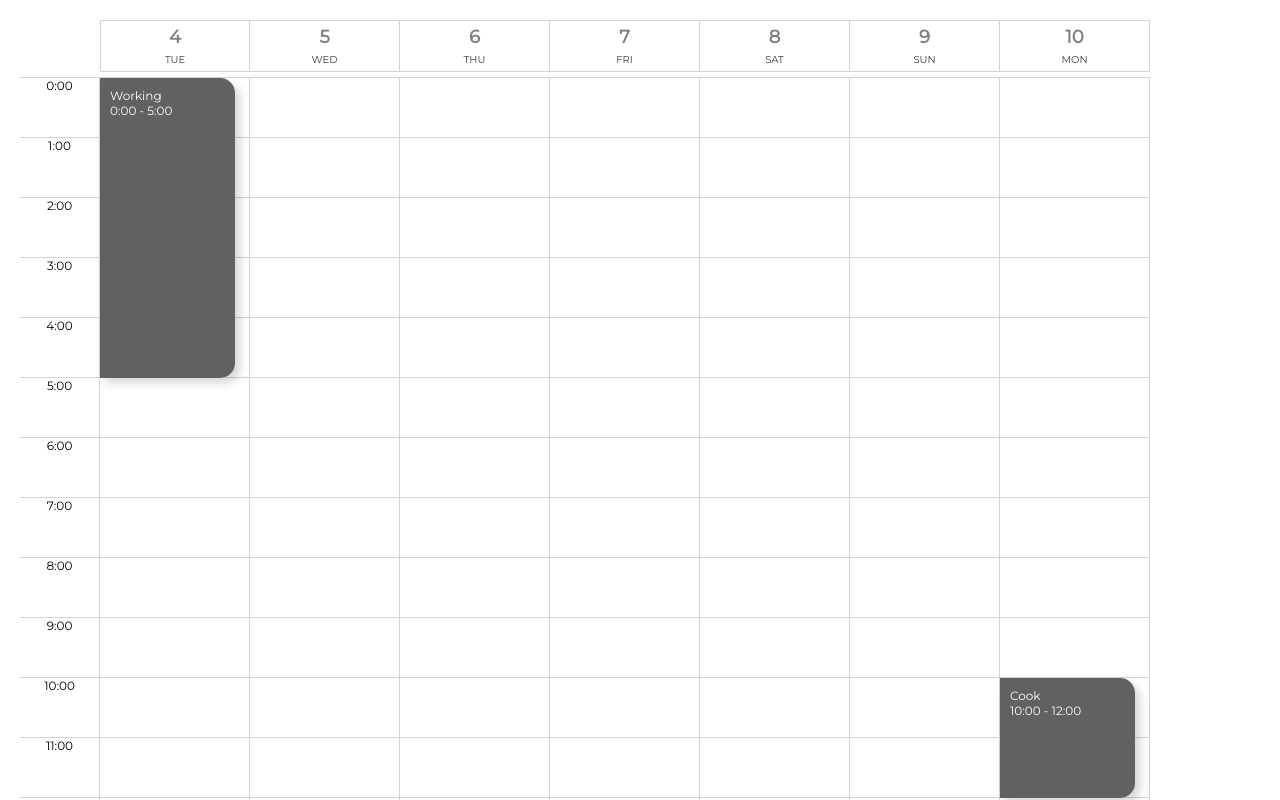
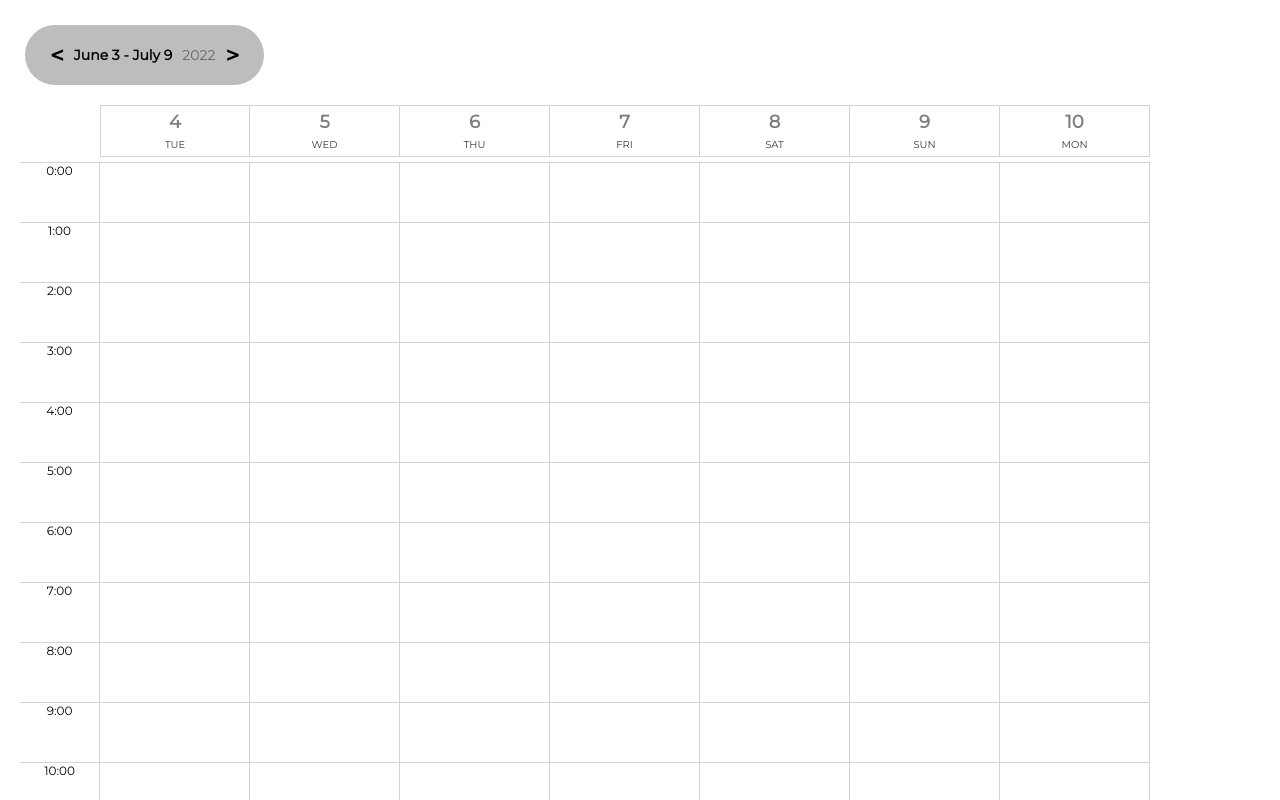
Before and after one commit to bulnez/more, a React (Create React App) app: page / in a window 1280 px wide. Shown: the top 800 px of the page. Built offline with nearby package versions, Linux system fonts and the light colour scheme.

Commit message:
MORE-011 [add] changing weeks functionality

```diff
--- a/src/common/common.js
+++ b/src/common/common.js
@@ -39,9 +39,9 @@ export const initBlocks = [
     day: 1,
     from: 0,
     to: 5,
+    week: 27,
     name: "Working",
     isTemporary: false,
-    editMode: false,
   },
   {
     id: uuid(),
@@ -49,9 +49,9 @@ export const initBlocks = [
     day: 3,
     from: 15,
     to: 18,
+    week: 27,
     name: "Fitness",
     isTemporary: false,
-    editMode: false,
   },
   {
     id: uuid(),
@@ -59,9 +59,9 @@ export const initBlocks = [
     day: 7,
     from: 10,
     to: 12,
+    week: 27,
     name: "Cook",
     isTemporary: false,
-    editMode: false,
   },
 ];
 
--- a/src/components/Calendar/Calendar.jsx
+++ b/src/components/Calendar/Calendar.jsx
@@ -11,8 +11,25 @@ import styles from "./Calendar.module.css";
 import { v4 as uuid } from "uuid";
 import moment from "moment";
 import { getNext7Days } from "../../common/getCurrent7Days";
+import Controller from "../Controller/Controller";
 
 const Calendar = () => {
+  let dayDate = moment().date();
+  let currWeekDay = moment().day();
+  let daysInMonth = moment().daysInMonth();
+  let year = moment().year();
+
+  const getWeek = (week = 0) => {
+    let start = moment().add(week, "weeks").startOf("week").format("DD");
+    let end = moment().add(week, "weeks").endOf("week").format("DD");
+    let weekNum = moment().add(week, "weeks").week();
+    return {
+      week: weekNum,
+      start: parseInt(start) + 1,
+      end: parseInt(end) + 1,
+    };
+  };
+
   const [blocks, setBlocks] = useState(initBlocks);
   const [tempBlock, setTempBlock] = useState(initTempBlock);
   const [currentPosition, setCurrentPosition] = useState({
@@ -25,20 +42,24 @@ const Calendar = () => {
     from: 0,
     to: 0,
   });
+  const [currWeek, setCurrWeek] = useState(getWeek());
+  console.log(currWeek);
+  const [date, setDate] = useState(
+    getNext7Days(dayDate, currWeekDay, daysInMonth)
+  );
 
-  let dayDate = moment().date();
-  let currWeekDay = moment().day();
-  let daysInMonth = moment().daysInMonth();
-  let getMonth = moment().month();
-
-  const date = getNext7Days(dayDate, currWeekDay, daysInMonth);
-
-  const handleTemporaryBlockDown = (day, hr) => {
+  const handleTemporaryBlockDown = (day, hr, week) => {
     const isPlaceOccupied = blocks.some(
-      (block) => block.day === day && block.from === hr
+      (block) => block.day === day && block.from === hr && block.week === week
     );
     !isPlaceOccupied &&
-      setTempBlock({ ...tempBlock, isTemporary: true, day, from: hr });
+      setTempBlock({
+        ...tempBlock,
+        isTemporary: true,
+        day,
+        from: hr,
+        week: currWeek.week,
+      });
   };
 
   const handleTemporaryBlockMove = (day, hr) => {
@@ -55,6 +76,7 @@ const Calendar = () => {
         id: uuid(),
         isTemporary: false,
         name: "Not temporary",
+        week: currWeek.week,
       });
   };
 
@@ -106,6 +128,12 @@ const Calendar = () => {
 
   return (
     <>
+      <Controller
+        currWeek={currWeek}
+        setCurrWeek={setCurrWeek}
+        getWeek={getWeek}
+        year={year}
+      />
       <div className={styles.container}>
         {/* WEEKDAYS */}
         <div className={styles.header}>
@@ -144,7 +172,11 @@ const Calendar = () => {
                     data-dayIndex={dayIndex}
                     data-hourIndex={hoursIndex}
                     onMouseDown={() =>
-                      handleTemporaryBlockDown(dayIndex + 1, hoursIndex)
+                      handleTemporaryBlockDown(
+                        dayIndex + 1,
+                        hoursIndex,
+                        currWeek.week
+                      )
                     }
                     onMouseMove={() =>
                       handleTemporaryBlockMove(dayIndex + 1, hoursIndex)
@@ -155,8 +187,8 @@ const Calendar = () => {
                     {blocks.map(
                       (block) =>
                         block.day === dayIndex + 1 &&
-                        block.from === hoursIndex && (
-                          <>
+                        block.from === hoursIndex &&
+                        block.week === currWeek.week && (
                           <Block
                             id={block.id}
                             isTemporary={block.isTemporary}
@@ -173,7 +205,6 @@ const Calendar = () => {
                             blockClone={blockClone}
                             setBlockClone={setBlockClone}
                           />
-                          </>
                         )
                     )}
                     {/* TEMPORARY BLOCK */}
--- a/src/components/Calendar/Calendar.module.css
+++ b/src/components/Calendar/Calendar.module.css
@@ -14,6 +14,7 @@
 .header {
   display: flex;
   flex-direction: row;
+  align-items: center;
 }
 
 .weekdays {
--- /dev/null
+++ b/src/components/Controller/Controller.jsx
@@ -0,0 +1,27 @@
+import React, { useState, useEffect } from "react";
+import styles from "./Controller.module.css";
+
+const Controller = ({ currWeek, setCurrWeek, getWeek, year }) => {
+  const [week, setWeek] = useState(0);
+  useEffect(() => {
+    setCurrWeek(getWeek(week));
+  }, [week]);
+
+  return (
+    <div className={styles.container}>
+      <span className={styles.arrow} onClick={() => week && setWeek(week - 1)}>
+        &lt;
+      </span>
+      <p
+        className={styles.month}
+      >{`June ${currWeek.start} - July ${currWeek.end}`}</p>
+      <p className={styles.year}>{year}</p>
+      <span className={styles.arrow} onClick={() => setWeek(week + 1)}>
+        {" "}
+        &gt;
+      </span>
+    </div>
+  );
+};
+
+export default Controller;
--- /dev/null
+++ b/src/components/Controller/Controller.module.css
@@ -0,0 +1,35 @@
+.container {
+  display: flex;
+  flex-direction: row;
+  align-items: center;
+  justify-content: center;
+  width: fit-content;
+  padding: 5px 25px;
+  height: 50px;
+  border-radius: 50px;
+  background-color: rgb(189, 189, 189);
+  gap: 10px;
+  margin: 25px 0 0 25px;
+}
+
+.arrow {
+  font-size: 24px;
+  font-weight: 700;
+}
+
+.arrow:hover {
+  cursor: pointer;
+  transform: scale(1.1);
+  transition: 0.2s ease;
+}
+
+.month {
+  font-weight: 700;
+  font-size: 14px;
+  color: black;
+}
+
+.year {
+  font-size: 14px;
+  color: rgb(102, 102, 102);
+}
```
Lines whose indentation alone changed are shown as unchanged.
